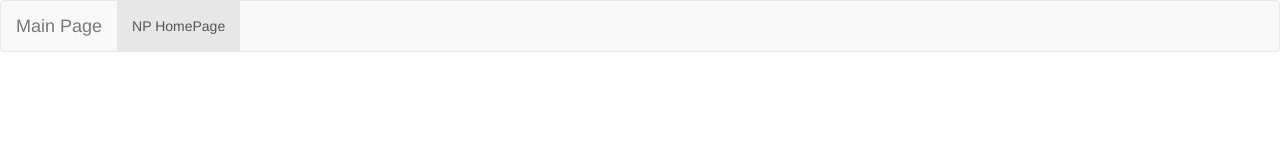
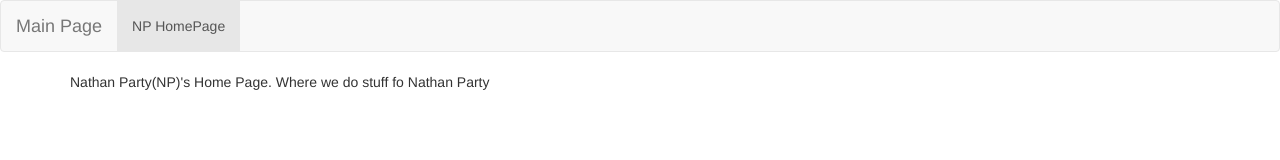
Before and after one commit to Doctorwho11-5/Civil-War-Generals, a plain HTML site: page index.html in a window 1280 px wide. Drawn offline with nearby package versions, Linux system fonts and the light colour scheme.

Commit message:
Update index.html

```diff
--- a/index.html
+++ b/index.html
@@ -25,7 +25,9 @@
 
 <div class="container">
 <body background="#">
-
+	<p>
+		Nathan Party(NP)'s Home Page. Where we do stuff fo Nathan Party
+	</p>
 
 </body>
 </html>
```
